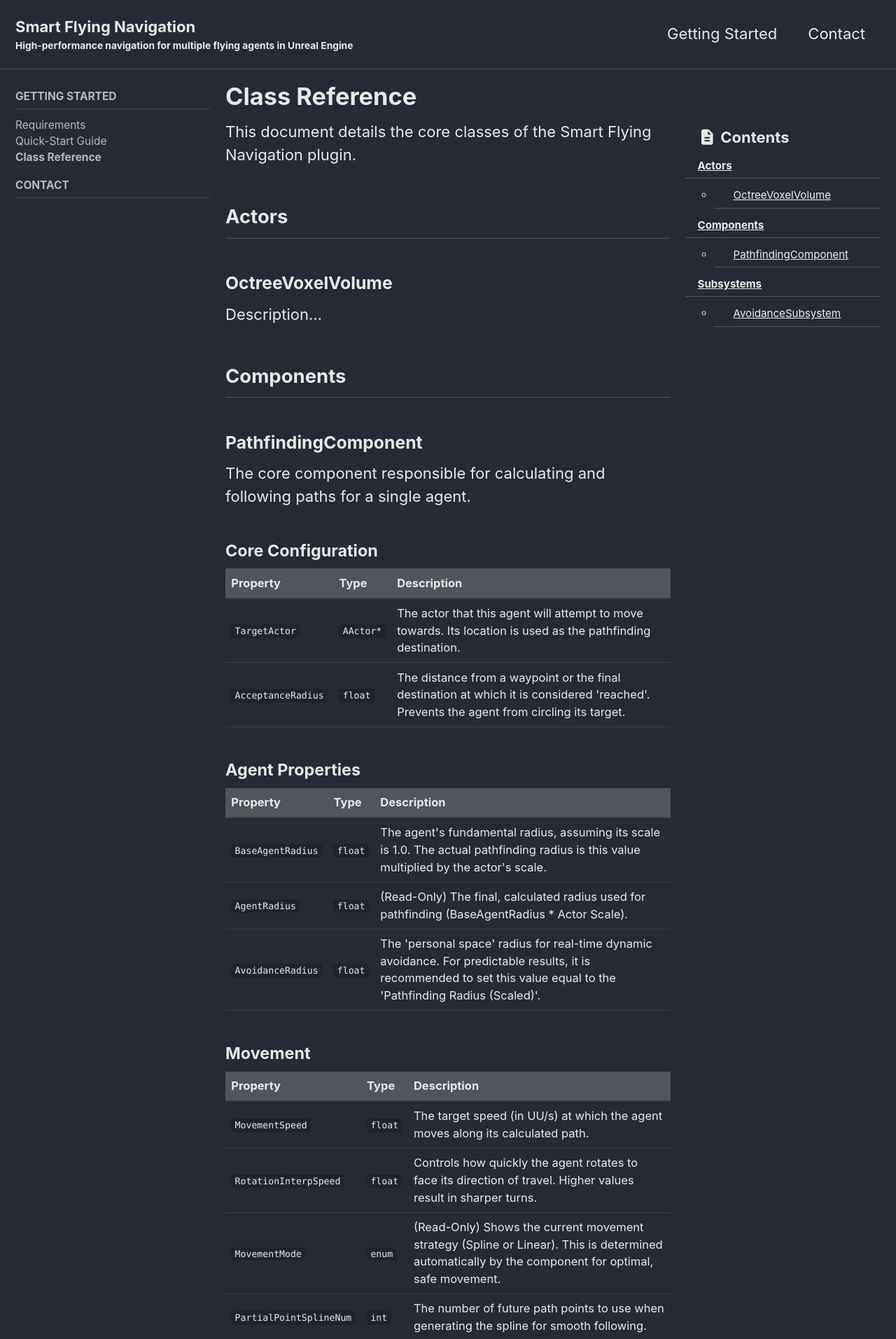
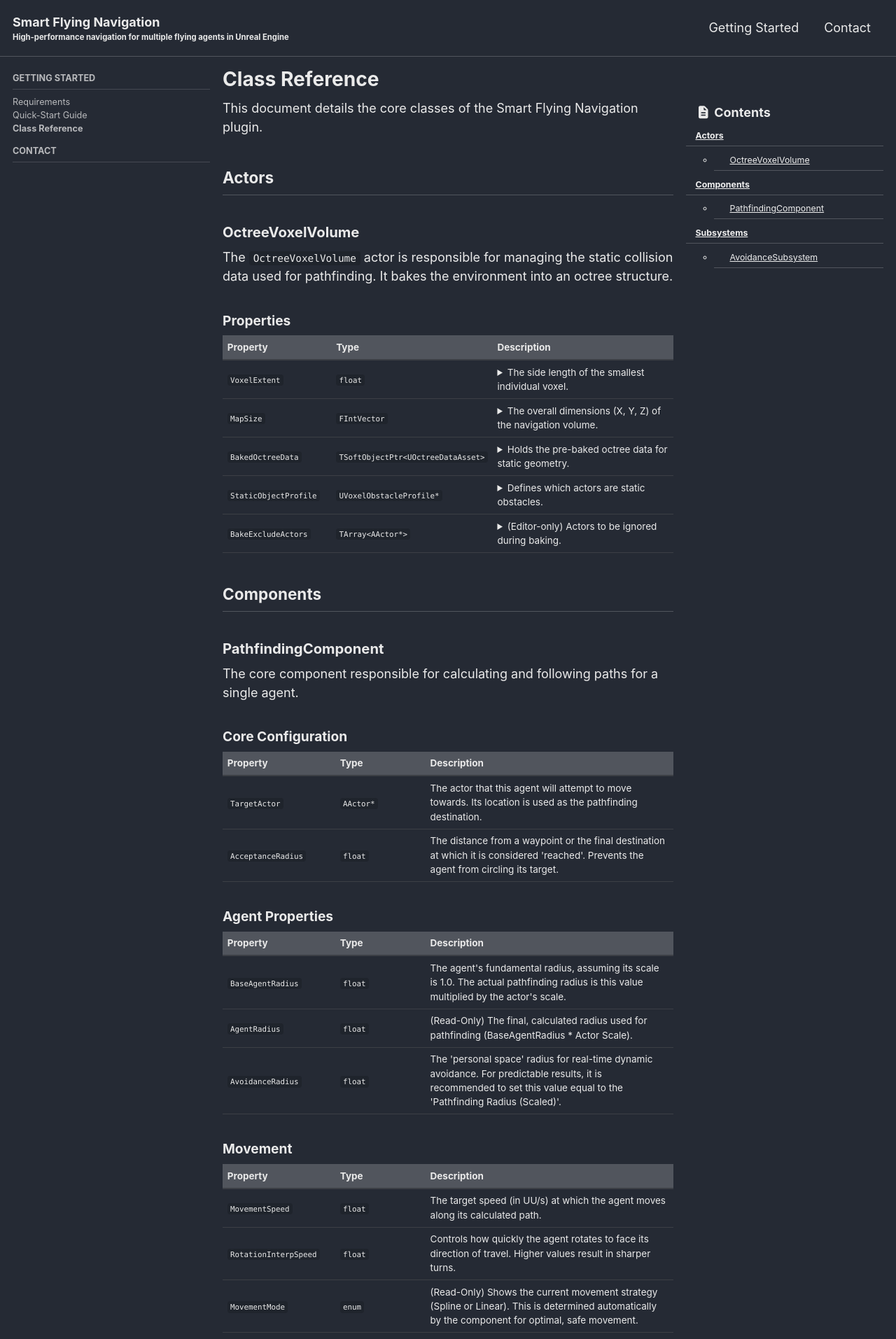
Before and after one commit to TeamHamDev/TeamHamDev.github.io, a Jekyll site: the page built from _docs/component-reference.md, in a window 1280 px wide. Shown: the top 1913 px of the page at 70% size. Built offline with Jekyll 4.4.1, drawn with Linux system fonts in a browser that asks for light colours; cached includes are drawn as plain includes; some of the changed text lies outside the part shown.

```diff
--- a/_docs/component-reference.md
+++ b/_docs/component-reference.md
@@ -13,7 +13,70 @@ This document details the core classes of the Smart Flying Navigation plugin.
 ## Actors
 
 ### OctreeVoxelVolume
-Description...
+<p>The <code>OctreeVoxelVolume</code> actor is responsible for managing the static collision data used for pathfinding. It bakes the environment into an octree structure.</p>
+
+<h4>Properties</h4>
+<table>
+  <thead>
+    <tr>
+      <th>Property</th>
+      <th>Type</th>
+      <th>Description</th>
+    </tr>
+  </thead>
+  <tbody>
+    <tr>
+      <td><code>VoxelExtent</code></td>
+      <td><code>float</code></td>
+      <td>
+        <details>
+          <summary>The side length of the smallest individual voxel.</summary>
+          It directly controls the granularity of the navigation grid. Smaller voxel extents allow for more precise pathfinding and better obstacle avoidance, especially for agents with small radii. Conversely, a larger voxel extent results in a coarser grid, which is more memory-efficient but may lead to less optimal paths or collisions with smaller details.
+        </details>
+      </td>
+    </tr>
+    <tr>
+      <td><code>MapSize</code></td>
+      <td><code>FIntVector</code></td>
+      <td>
+        <details>
+          <summary>The overall dimensions (X, Y, Z) of the navigation volume.</summary>
+          It defines the total area where pathfinding can occur. This setting, combined with Voxel Extent, determines the physical size of the navigable space. A larger map size covers a wider area but can also contribute to increased memory usage and baking time.
+        </details>
+      </td>
+    </tr>
+    <tr>
+      <td><code>BakedOctreeData</code></td>
+      <td><code>TSoftObjectPtr&lt;UOctreeDataAsset&gt;</code></td>
+      <td>
+        <details>
+          <summary>Holds the pre-baked octree data for static geometry.</summary>
+          This data is loaded at runtime to initialize the static collision information for pathfinding.
+        </details>
+      </td>
+    </tr>
+    <tr>
+      <td><code>StaticObjectProfile</code></td>
+      <td><code>UVoxelObstacleProfile*</code></td>
+      <td>
+        <details>
+          <summary>Defines which actors are static obstacles.</summary>
+          Defines which actors and components should be considered static obstacles during the octree baking process.
+        </details>
+      </td>
+    </tr>
+    <tr>
+      <td><code>BakeExcludeActors</code></td>
+      <td><code>TArray&lt;AActor*&gt;</code></td>
+      <td>
+        <details>
+          <summary>(Editor-only) Actors to be ignored during baking.</summary>
+          Any actors added to this list will be explicitly ignored during the octree baking process, preventing them from being considered static obstacles.
+        </details>
+      </td>
+    </tr>
+  </tbody>
+</table>
 
 ## Components
 
@@ -115,11 +178,6 @@ Description...
   </thead>
   <tbody>
     <tr>
-      <td><code>bPeriodicRepath</code></td>
-      <td><code>bool</code></td>
-      <td>If true, the agent will automatically request a new path on a timer, defined by Repath Cooldown. Essential for tracking moving targets.</td>
-    </tr>
-    <tr>
       <td><code>RepathCooldown</code></td>
       <td><code>float</code></td>
       <td>The time in seconds to wait between automatic path requests when bPeriodicRepath is enabled.</td>
--- a/_sass/minimal-mistakes/_variables.scss
+++ b/_sass/minimal-mistakes/_variables.scss
@@ -7,9 +7,9 @@
    ========================================================================== */
 
 $doc-font-size: 16px !default;
-$doc-font-size-medium: $doc-font-size * 1.125 !default;
-$doc-font-size-large: $doc-font-size * 1.25 !default;
-$doc-font-size-x-large: $doc-font-size * 1.375 !default;
+$doc-font-size-medium: $doc-font-size * 1.0 !default;
+$doc-font-size-large: $doc-font-size * 1.0625 !default;
+$doc-font-size-x-large: $doc-font-size * 1.125 !default;
 
 /* paragraph indention */
 $paragraph-indent: false !default; // true, false (default)
--- a/assets/css/main.scss
+++ b/assets/css/main.scss
@@ -7,3 +7,25 @@ search: false
 
 @import "minimal-mistakes/skins/{{ site.minimal_mistakes_skin | default: 'default' }}"; // skin
 @import "minimal-mistakes"; // main partials
+
+.page__content table {
+  table-layout: fixed;
+  width: 100%;
+
+  th:nth-child(1) { // Property column
+    width: 25%;
+  }
+
+  th:nth-child(2) { // Type column
+    width: 20%;
+  }
+
+  th:nth-child(3) { // Description column
+    width: 55%;
+  }
+
+  td {
+    word-wrap: break-word;
+    overflow-wrap: break-word;
+  }
+}
```
Also changed, not shown: _docs/01-quick-start-guide.md (+63 -14 lines), commit_message.txt (added, +20 -0 lines), _docs/image_6.png (added), assets/images/image_1.png (added), assets/images/image_10.png (added), assets/images/image_11.png (added), assets/images/image_2.png (added), assets/images/image_3.png (added), assets/images/image_4.png (added), assets/images/image_5.png (added), assets/images/image_6.png (added), assets/images/image_7.png (added), assets/images/image_9.png (added), assets/images/image_ui.png (added), 1 more files.
